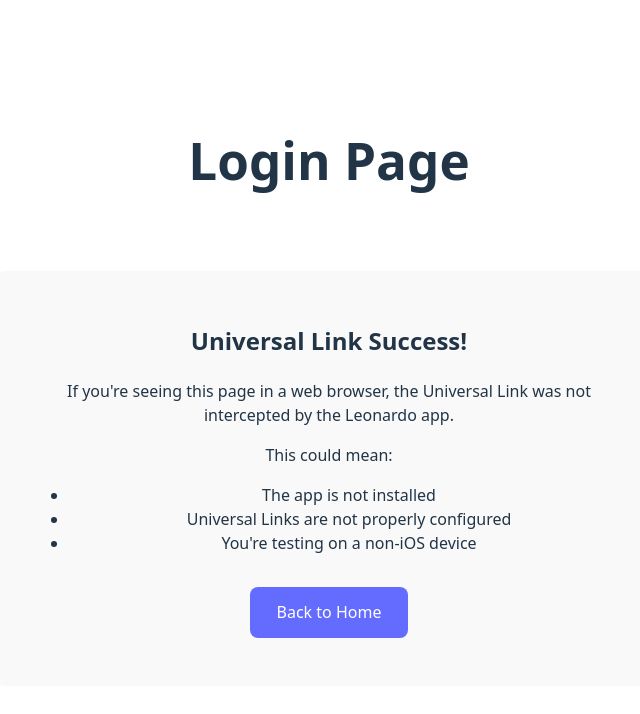
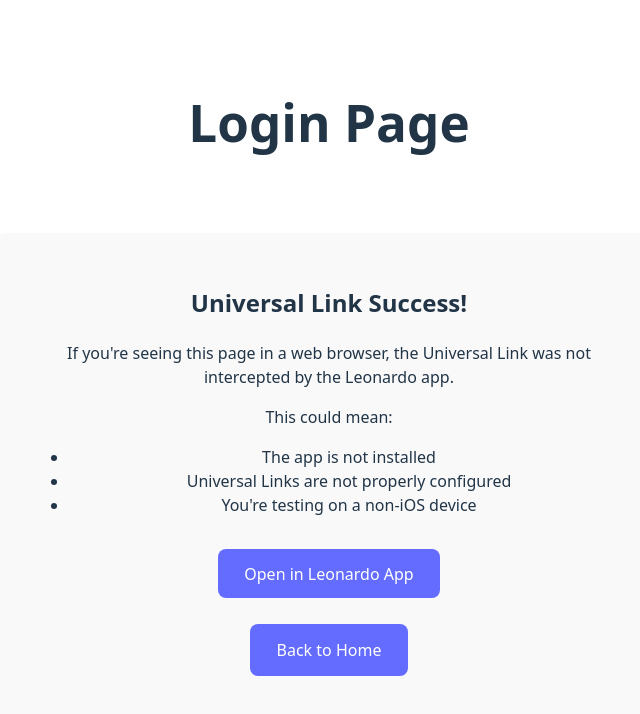
Before and after one commit to Planetfunky/leonardo-app-links-test, a React (Vite) app: page /login in a window 1280 px wide. Shown: the top 714 px of the page, without its empty margins (311-951 px from the left). Built offline with nearby package versions, Linux system fonts and the light colour scheme.

Commit message:
Update Login.jsx

```diff
--- a/src/pages/Login.jsx
+++ b/src/pages/Login.jsx
@@ -1,6 +1,16 @@
 import { Link } from 'react-router-dom'
 
 function Login() {
+  const openApp = () => {
+    // Try both URL schemes
+    window.location.href = 'com.webpartners.Leonardo://login';
+
+    // Fallback after a short delay
+    setTimeout(() => {
+      window.location.href = 'https://planetfunk-deelinking.netlify.app/login';
+    }, 1000);
+  };
+
   return (
     <div className="container">
       <h1>Login Page</h1>
@@ -13,6 +23,10 @@
           <li>Universal Links are not properly configured</li>
           <li>You're testing on a non-iOS device</li>
         </ul>
+        <button onClick={openApp} className="button" style={{ marginBottom: '10px' }}>
+          Open in Leonardo App
+        </button>
+        <br />
         <Link to="/" className="button">
           Back to Home
         </Link>
```
